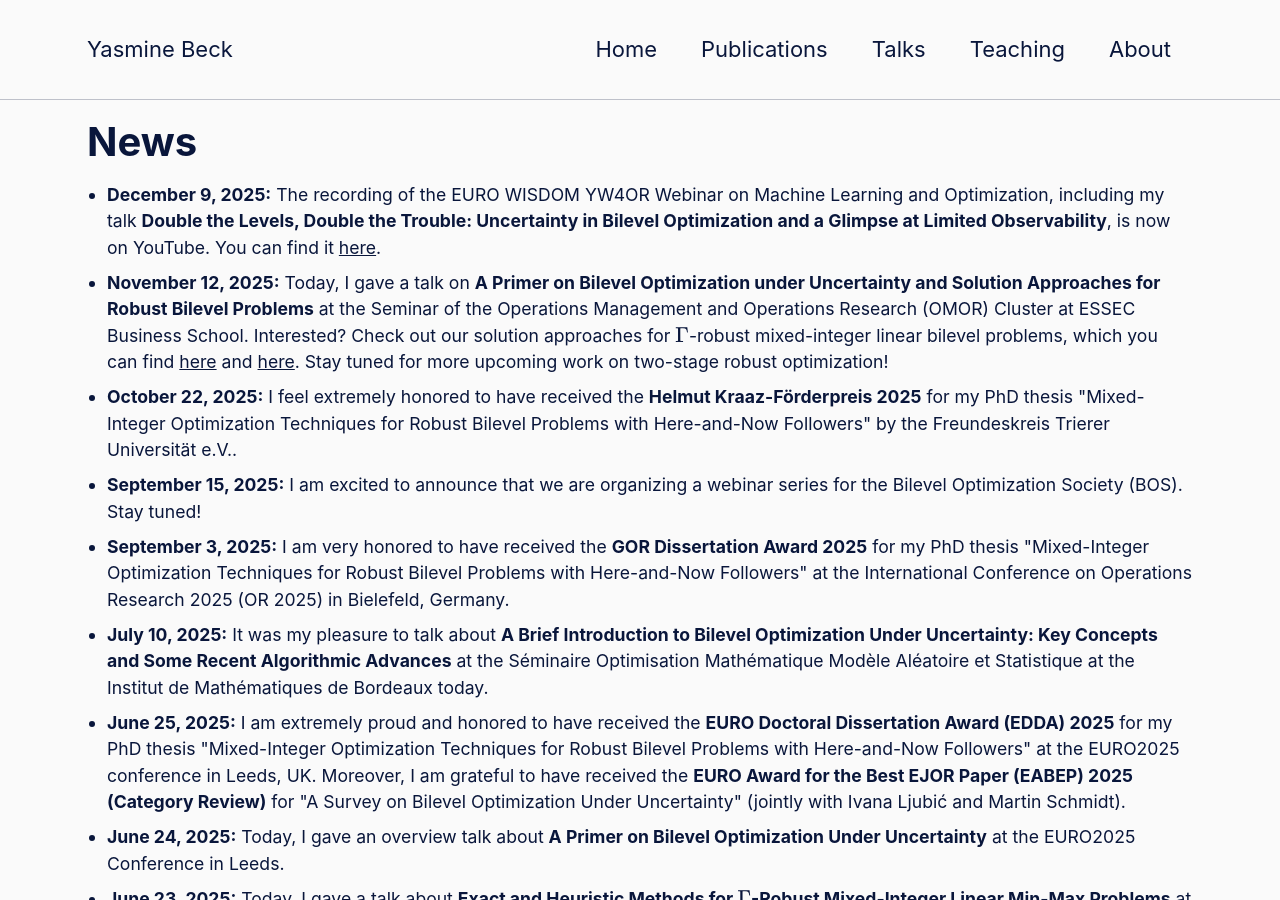
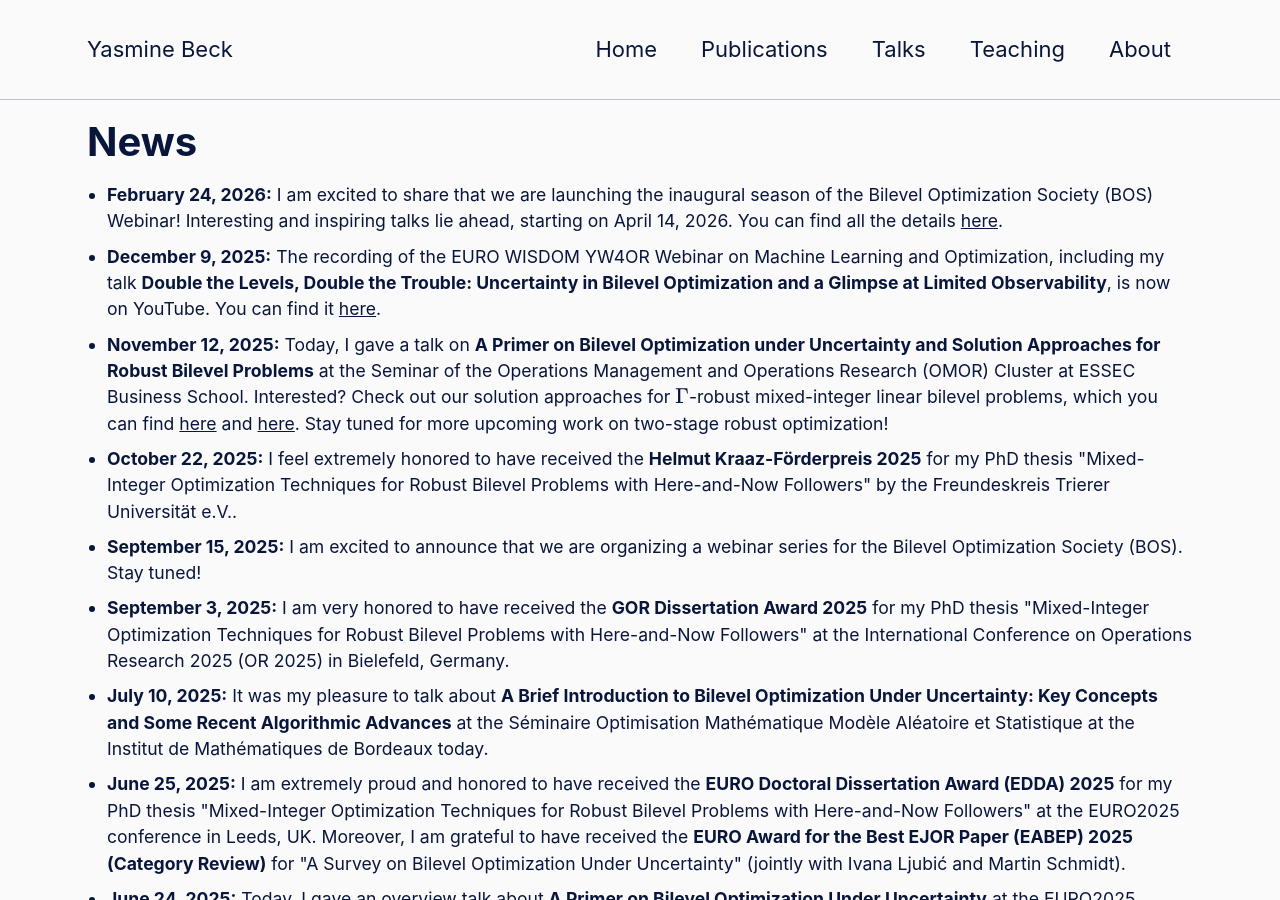
Before and after one commit to YasmineBeck/YasmineBeck.github.io, a Jekyll site: the page built from _pages/news.html, in a window 1280 px wide and 900 px high. Built offline with Jekyll 4.4.1, drawn with Linux system fonts in a browser that asks for light colours; cached includes are drawn as plain includes; formulas are drawn with MathJax 3.

Commit message:
launch of the BOS Webinar

```diff
--- a/_pages/news.html
+++ b/_pages/news.html
@@ -24,6 +24,10 @@ author_profile: false
 
 <div class="content">
   <ul>
+    <li>
+      <strong>February 24, 2026:</strong>
+      I am excited to share that we are launching the inaugural season of the Bilevel Optimization Society (BOS) Webinar! Interesting and inspiring talks lie ahead, starting on April 14, 2026. You can find all the details <a href="https://bileveloptimization.org/bos_webinar">here</a>.
+    </li>
     <li>
       <strong>December 9, 2025:</strong>
       The recording of the <a href="https://www.euro-online.org/web/pages/1654/wisdom" style="text-decoration: none;">EURO WISDOM YW4OR Webinar on Machine Learning and Optimization</a>, including my talk <strong>Double the Levels, Double the Trouble: Uncertainty in Bilevel Optimization and a Glimpse at Limited Observability</strong>, is now on YouTube. You can find it <a href="https://www.youtube.com/watch?v=CidILlPOfSM">here</a>.
```
Also changed, not shown: index.html (+4 -4 lines).
